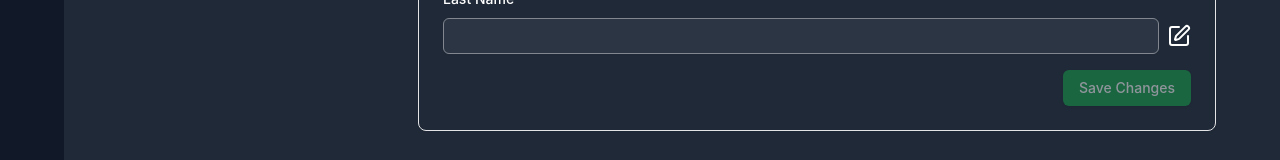
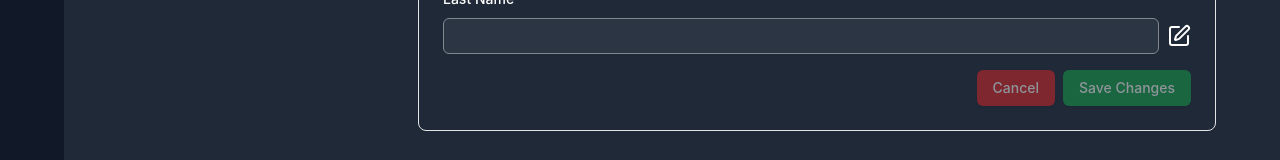
Before and after one commit to ravaglia-rex/GYS, a React (Create React App) app: page /profile in a window 1280 px wide. Shown: the part 355-515 px from the top of the page. Built offline with nearby package versions, Linux system fonts and the light colour scheme; no server answers; sample sign-in values are in the browser's storage.

Commit message:
Added code to cancel changes in the profile as well as changed styling in navigation bar

```diff
--- a/src/components/dashboard/NavigationBar.tsx
+++ b/src/components/dashboard/NavigationBar.tsx
@@ -7,7 +7,7 @@ const Navbar: React.FC = () => {
     const location = useLocation();
 
     const isActive = (path: string) => {
-        return location.pathname === path ? 'text-foreground' : 'text-muted-foreground';
+        return location.pathname === path ? 'text-white' : 'text-muted-foreground';
     };
 
     return (
@@ -21,7 +21,7 @@ const Navbar: React.FC = () => {
                         <TooltipTrigger asChild>
                             <Link
                                 to="/dashboard"
-                                className={`flex h-10 w-10 items-center justify-center rounded-lg transition-colors hover:text-foreground ${isActive('/dashboard')}`}
+                                className={`flex h-10 w-10 items-center justify-center rounded-lg transition-colors hover:text-white ${isActive('/dashboard')}`}
                             >
                                 <Home className="h-6 w-6" />
                                 <span className="sr-only">Dashboard</span>
@@ -33,7 +33,7 @@ const Navbar: React.FC = () => {
                         <TooltipTrigger asChild>
                             <Link
                                 to="/payments"
-                                className={`flex h-10 w-10 items-center justify-center rounded-lg transition-colors hover:text-foreground ${isActive('/payments')}`}
+                                className={`flex h-10 w-10 items-center justify-center rounded-lg transition-colors hover:text-white ${isActive('/payments')}`}
                             >
                                 <DollarSign className="h-6 w-6" />
                                 <span className="sr-only">Payments</span>
--- a/src/components/profile/AboutMeForm.tsx
+++ b/src/components/profile/AboutMeForm.tsx
@@ -89,6 +89,13 @@ const AboutMeForm: React.FC<AboutMeFormProps> = ({ user_id, first_name, last_nam
         }
     };
 
+    const handleCancel = () => {
+        form.reset({ first_name, last_name });
+        setIsEditingFirstName(false);
+        setIsEditingLastName(false);
+        setIsDirty(false);
+    };
+
     return (
         <div>
             <Card x-chunk="dashboard-04-chunk-1" className="bg-gray-800 text-white">
@@ -152,6 +159,13 @@ const AboutMeForm: React.FC<AboutMeFormProps> = ({ user_id, first_name, last_nam
                             />
                             <div className='mt-4 flex justify-end'>
                                 <Button
+                                    type="button"
+                                    onClick={handleCancel}
+                                    disabled={!isDirty||isSubmitted}
+                                    className="mr-2 py-2 px-4 bg-red-600 hover:bg-red-700 text-white rounded-md">
+                                    Cancel
+                                </Button>
+                                <Button
                                     type="submit"
                                     disabled={!isDirty||isSubmitted}
                                     className="py-2 px-4 bg-green-600 hover:bg-green-700 text-white rounded-md">
--- a/src/components/profile/ParentInfoForm.tsx
+++ b/src/components/profile/ParentInfoForm.tsx
@@ -98,6 +98,12 @@ const ParentInfoForm: React.FC<ParentInfoFormProps> = ({ user_id, parent_name, p
         }
     };
 
+    const handleCancel = () => {
+        form.reset({ parent_name, parent_phone, parent_email });
+        setIsEditingField(null);
+        setIsDirty(false);
+    };
+
     return (
         <div>
             <Card x-chunk="dashboard-04-chunk-1" className="bg-gray-800 text-white">
@@ -188,6 +194,14 @@ const ParentInfoForm: React.FC<ParentInfoFormProps> = ({ user_id, parent_name, p
 
                             <div className="mt-4 flex justify-end">
                                 <Button
+                                    type="button"
+                                    onClick={handleCancel}
+                                    disabled={!isDirty||isSubmitted}
+                                    className="py-2 px-4 bg-red-600 hover:bg-red-700 text-white rounded-md"
+                                >
+                                    Cancel
+                                </Button>
+                                <Button
                                     type="submit"
                                     disabled={!isDirty||isSubmitted}
                                     className="py-2 px-4 bg-green-600 hover:bg-green-700 text-white rounded-md">
```
